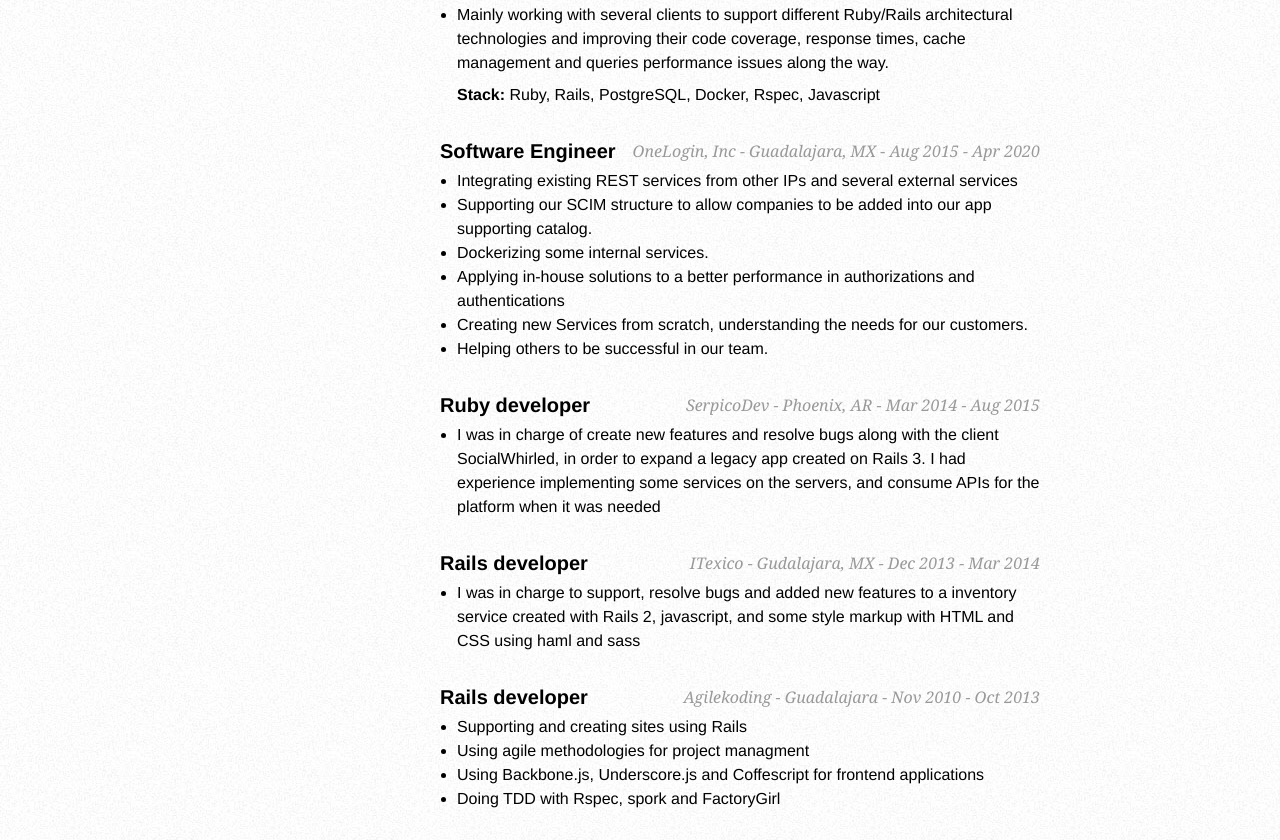
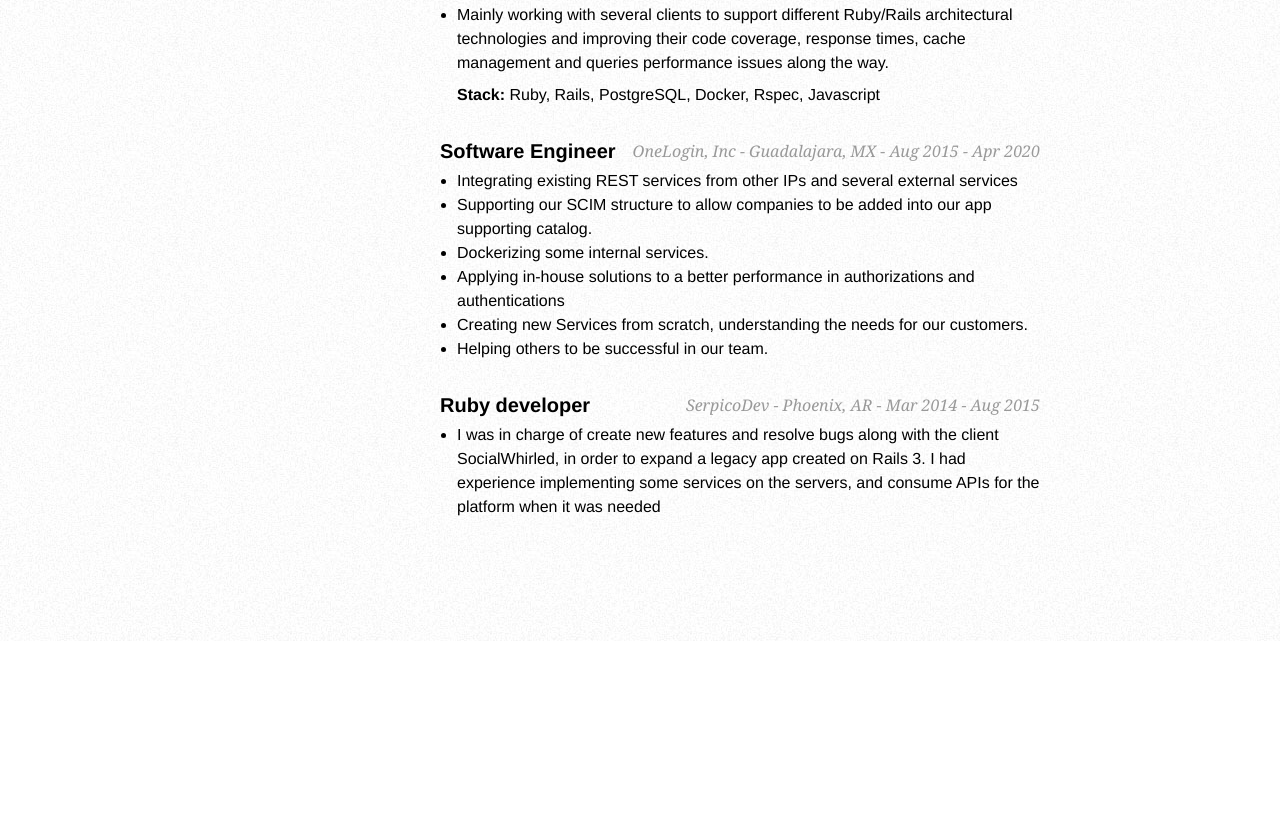
Before and after one commit to ignoch/curriculum, a plain HTML site: page index.html in a window 1280 px wide. Shown: the part 1199-2039 px from the top of the page. After the commit the page ends 1840 px from the top, so only its background shows below. Drawn offline with Linux system fonts and the light colour scheme.

Commit message:
remove two past experiences for size purposes.

```diff
--- a/index.html
+++ b/index.html
@@ -94,6 +94,7 @@
                     <li>I was in charge of modifying/optimizing the codebase on Ruby, upgrading and maintaining all the services related to the application. I was helping the team to understand and change the application.</li>
                     <li><b>Stack:</b> Ruby, Rails, MySQL, Docker, Rspec, AngularJS, Typescript</li>
                 </ul>
+
                 <h2>Software Engineer <span>Synack - San Francisco CA, Remote - Mar 2021 - Mar 2023</span></h2>
                 <ul class="with-stack">
                     <li>I Write and maintain REST APIs using Rails for different services, communicating with broad non-rails services and keeping it clean and straightforward.</li>
@@ -102,13 +103,14 @@
                     <li>I was helping other developers to ramp up coding in the application and conduct major refactorings in some services, increasing the code coverage and tuning performance in complex SQL queries.</li>
                     <li><b>Stack:</b> Ruby, Rails, PostgreSQL, Docker, Rspec, Javascript, Python, GoLang</li>
                 </ul>
-                <h2>Software Engineer <span>Michelada.io - Guadalajara, MX - Oct 2020 - Mar 2021</span></h2>
+
+                <h2 class="break">Software Engineer <span>Michelada.io - Guadalajara, MX - Oct 2020 - Mar 2021</span></h2>
                 <ul class="with-stack">
                     <li>Mainly working with several clients to support different Ruby/Rails architectural technologies and improving their code coverage, response times, cache management and queries performance issues along the way.</li>
                     <li><b>Stack:</b> Ruby, Rails, PostgreSQL, Docker, Rspec, Javascript</li>
                 </ul>
 
-                <h2 class="break">Software Engineer <span>OneLogin, Inc - Guadalajara, MX - Aug 2015 - Apr 2020</span></h2>
+                <h2>Software Engineer <span>OneLogin, Inc - Guadalajara, MX - Aug 2015 - Apr 2020</span></h2>
                 <ul>
                   <li>Integrating existing REST services from other IPs and several external services</li>
                   <li>Supporting our SCIM structure to allow companies to be added into our app supporting catalog.</li>
@@ -124,21 +126,6 @@
                     in order to expand a legacy app created on Rails 3. I had experience implementing some services on the servers,
                     and consume APIs for the platform when it was needed
                   </li>
-                </ul>
-
-                <h2>Rails developer <span>ITexico - Gudalajara, MX - Dec 2013 - Mar 2014</span></h2>
-                <ul>
-                  <li>I was in charge to support, resolve bugs and added new features to a inventory service created with Rails 2,
-                    javascript, and some style markup with HTML and CSS using haml and sass
-                  </li>
-                </ul>
-
-                <h2>Rails developer <span>Agilekoding - Guadalajara - Nov 2010 - Oct 2013 </span></h2>
-                <ul>
-                    <li>Supporting and creating sites using Rails</li>
-                    <li>Using agile methodologies for project managment</li>
-                    <li>Using Backbone.js, Underscore.js and Coffescript for frontend applications</li>
-                    <li>Doing TDD with Rspec, spork and FactoryGirl</li>
                 </ul>
             </dd>
 
```
